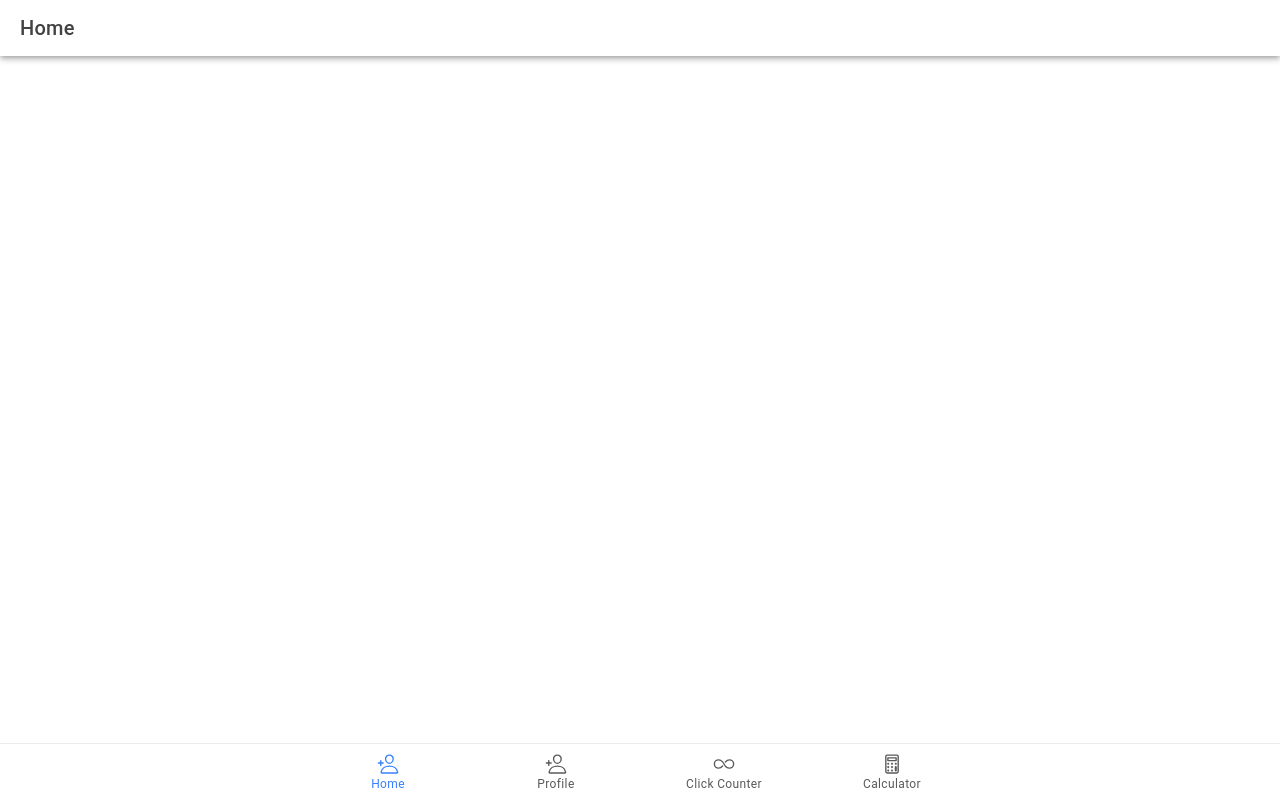
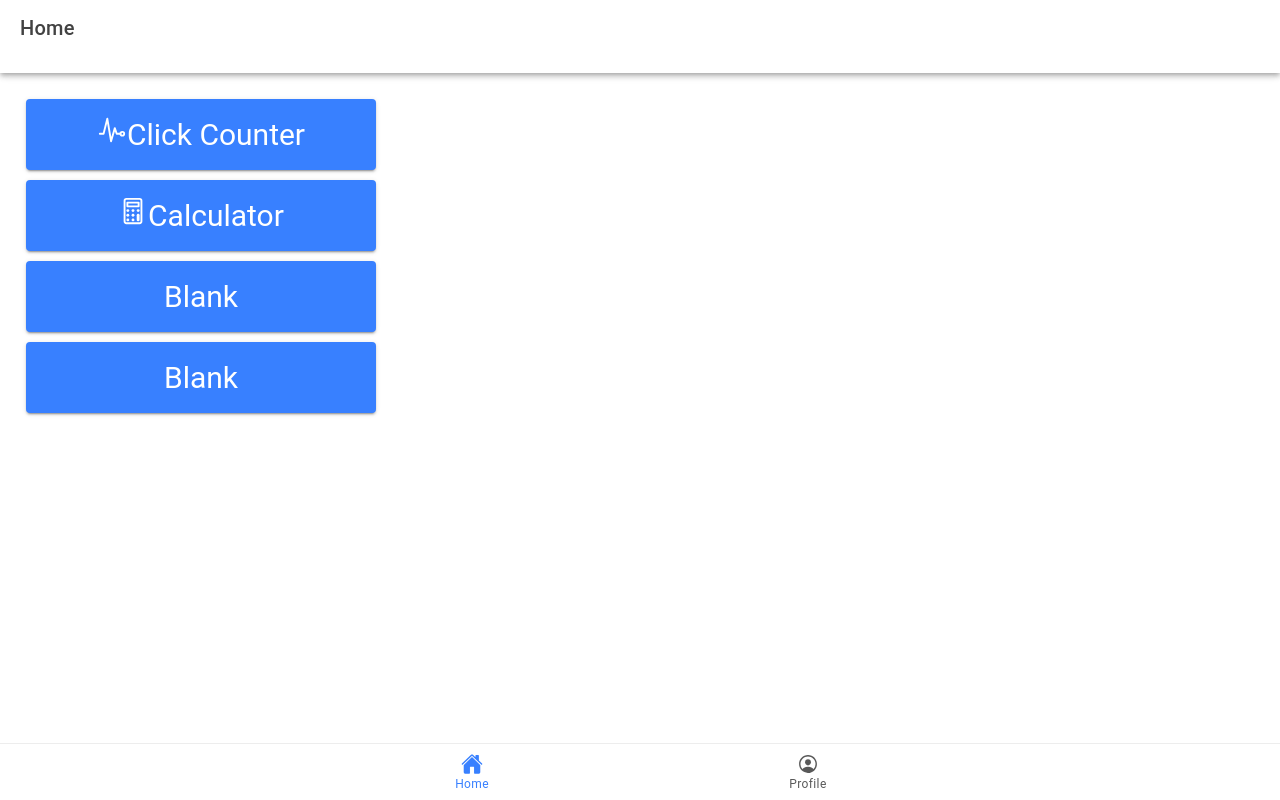
Before and after one commit to JOYPURZ/ion-t-purol, a React (Vite) app: page /home in a window 1280 px wide. Built offline with nearby package versions, Linux system fonts and the light colour scheme.

Commit message:
changed the home page design into 4 cards

```diff
--- a/src/App.tsx
+++ b/src/App.tsx
@@ -10,7 +10,7 @@ import {
   setupIonicReact
 } from '@ionic/react';
 import { IonReactRouter } from '@ionic/react-router';
-import { calculatorOutline, ellipse, infiniteOutline, personAddOutline, square, triangle } from 'ionicons/icons';
+import { home, calculatorOutline, ellipse, fingerPrintOutline, personCircleOutline, square, triangle } from 'ionicons/icons';
 import Home from './pages/Home';
 import Profile from './pages/Profile';
 import ClickCounter from './pages/ClickCounter';
@@ -42,43 +42,57 @@ const App: React.FC = () => (
     <IonReactRouter>
       <IonTabs>
         <IonRouterOutlet>
+
+          <Route exact path="/clickcounter">
+            <ClickCounter />
+          </Route>
+          <Route exact path="/calculator">
+            <Calculator />
+          </Route>
+
+
           <Route exact path="/">
             <Redirect to="/home" />
           </Route>
           <Route exact path="/home">
             <Home />
           </Route>
-
           <Route exact path="/profile">
             <Profile />
           </Route>
-          <Route exact path="/clickcounter">
-            <ClickCounter />
-          </Route>
-          <Route path="/calculator">
-            <Calculator />
-          </Route>
-          <Route exact path="/profile">
-            <Profile />
-          </Route>
+
         </IonRouterOutlet>
         <IonTabBar slot="bottom">
+
           <IonTabButton tab="home" href="/home">
-            <IonIcon aria-hidden="true" icon={personAddOutline} />
+            <IonIcon aria-hidden="true" icon={home} />
             <IonLabel>Home</IonLabel>
           </IonTabButton>
+
+          {/*
           <IonTabButton tab="profile" href="/profile">
-            <IonIcon aria-hidden="true" icon={personAddOutline} />
+            <IonIcon aria-hidden="true" icon={personCircleOutline} />
             <IonLabel>Profile</IonLabel>
           </IonTabButton>
-          <IonTabButton tab="clickcounter" href="/clickcounter">
-            <IonIcon aria-hidden="true" icon={infiniteOutline} />
+          <IonTabButton tab="click_counter" href="/click_counter">
+            <IonIcon aria-hidden="true" icon={fingerPrintOutline} />
             <IonLabel>Click Counter</IonLabel>
           </IonTabButton>
           <IonTabButton tab="calculator" href="/calculator">
             <IonIcon aria-hidden="true" icon={calculatorOutline} />
             <IonLabel>Calculator</IonLabel>
           </IonTabButton>
+          */}
+
+          <IonTabButton tab="" href="">
+            <IonIcon aria-hidden="true" />
+            <IonLabel></IonLabel>
+          </IonTabButton>
+          <IonTabButton tab="profile" href="/profile">
+            <IonIcon aria-hidden="true" icon={personCircleOutline} />
+            <IonLabel>Profile</IonLabel>
+          </IonTabButton>
+
         </IonTabBar>
       </IonTabs>
     </IonReactRouter>
--- a/src/pages/Calculator.tsx
+++ b/src/pages/Calculator.tsx
@@ -1,6 +1,6 @@
 // Tab3.jsx
 import React, { useState } from 'react';
-import { IonContent, IonHeader, IonPage, IonTitle, IonToolbar } from '@ionic/react';
+import { IonContent, IonHeader, IonPage, IonTitle, IonToolbar, IonButtons, IonBackButton } from '@ionic/react';
 import ExploreContainer from '../components/ExploreContainer';
 import './Calculator.css';
 
@@ -30,9 +30,11 @@ const Calculator: React.FC = () => {
       <IonToolbar>
         <IonTitle>Calculator</IonTitle>
       </IonToolbar>
-    </IonHeader>
+      </IonHeader>
+      <IonButtons slot="start">
+        <IonBackButton defaultHref="/" />
+      </IonButtons>
     <IonContent fullscreen>
-      <h1>Calculator</h1>
       <div className="calculator">
       <div className="input">{input}</div>
       <div className="buttons">
--- a/src/pages/ClickCounter.tsx
+++ b/src/pages/ClickCounter.tsx
@@ -1,5 +1,5 @@
 import React, { useState } from 'react';
-import { IonContent, IonHeader, IonPage, IonTitle, IonToolbar } from '@ionic/react';
+import { IonContent, IonHeader, IonPage, IonTitle, IonToolbar, IonButtons, IonBackButton } from '@ionic/react';
 import ExploreContainer from '../components/ExploreContainer';
 import './ClickCounter.css';
 
@@ -14,9 +14,12 @@ const ClickCounter: React.FC = () => {
     <IonPage>
       <IonHeader>
         <IonToolbar>
-          <IonTitle>Tab 2</IonTitle>
+          <IonTitle>Click Counter</IonTitle>
         </IonToolbar>
       </IonHeader>
+      <IonButtons slot="start">
+        <IonBackButton defaultHref="/" />
+      </IonButtons>
       <IonContent fullscreen>
         <div className="tab2-container">
           <p className="tab2-click-count">Click Count: {clickCount}</p>
--- a/src/pages/home.tsx
+++ b/src/pages/home.tsx
@@ -1,27 +1,70 @@
+import React from 'react';
 import {
-    //Initial Components
-    IonContent, IonHeader, IonPage, IonTitle, IonToolbar,
+  IonContent,
+  IonHeader,
+  IonPage,
+  IonTitle,
+  IonToolbar,
+  IonIcon,
+  IonCard,
+  IonCardContent,
+  IonCardHeader,
+  IonCardTitle,
 } from '@ionic/react';
-
+import { pulseOutline, calculatorOutline } from 'ionicons/icons';
+import { useHistory } from 'react-router-dom';
 
 const Home: React.FC = () => {
+  const history = useHistory();
+
+  const goToClickCounter = () => {
+    history.push('/clickcounter');
+  };
+
+  const goToCalculator = () => {
+    history.push('/calculator');
+  };
   return (
     <IonPage>
       <IonHeader>
         <IonToolbar>
           <IonTitle>Home</IonTitle>
         </IonToolbar>
+        <hr />
       </IonHeader>
-        <IonContent fullscreen>
-          <IonHeader collapse="condense">
-            <IonToolbar>
-              <IonTitle size="large">Home</IonTitle>
-            </IonToolbar>
-          </IonHeader>
+      <IonContent fullscreen className="ion-padding">
+        <div className="ion-text-center"> {/* Centering content */}
+          <IonCard onClick={goToClickCounter} style={{ width: '350px', cursor: 'pointer' }} color="primary">
+            <IonCardContent style={{ fontSize: '30px' }}>
+              <IonIcon icon={pulseOutline} slot="start" />
+              Click Counter
+            </IonCardContent>
+          </IonCard>
+
+
+          <IonCard onClick={goToCalculator} style={{ width: '350px', cursor: 'pointer' }} color="primary">
+            <IonCardContent style={{ fontSize: '30px' }}>
+              <IonIcon icon={calculatorOutline} slot="start" />
+              Calculator
+            </IonCardContent>
+          </IonCard>
+
+          <IonCard style={{ width: '350px' }} color="primary">
+            <IonCardContent style={{ fontSize: '30px' }}>
+              Blank
+            </IonCardContent>
+          </IonCard>
+
+          <IonCard style={{ width: '350px' }} color="primary">
+            <IonCardContent style={{ fontSize: '30px' }}>
+              Blank
+            </IonCardContent>
+          </IonCard>
+        </div>
       </IonContent>
     </IonPage>
   );
+
 };
 
-  //
 export default Home;
```
Lines whose indentation alone changed are shown as unchanged.
